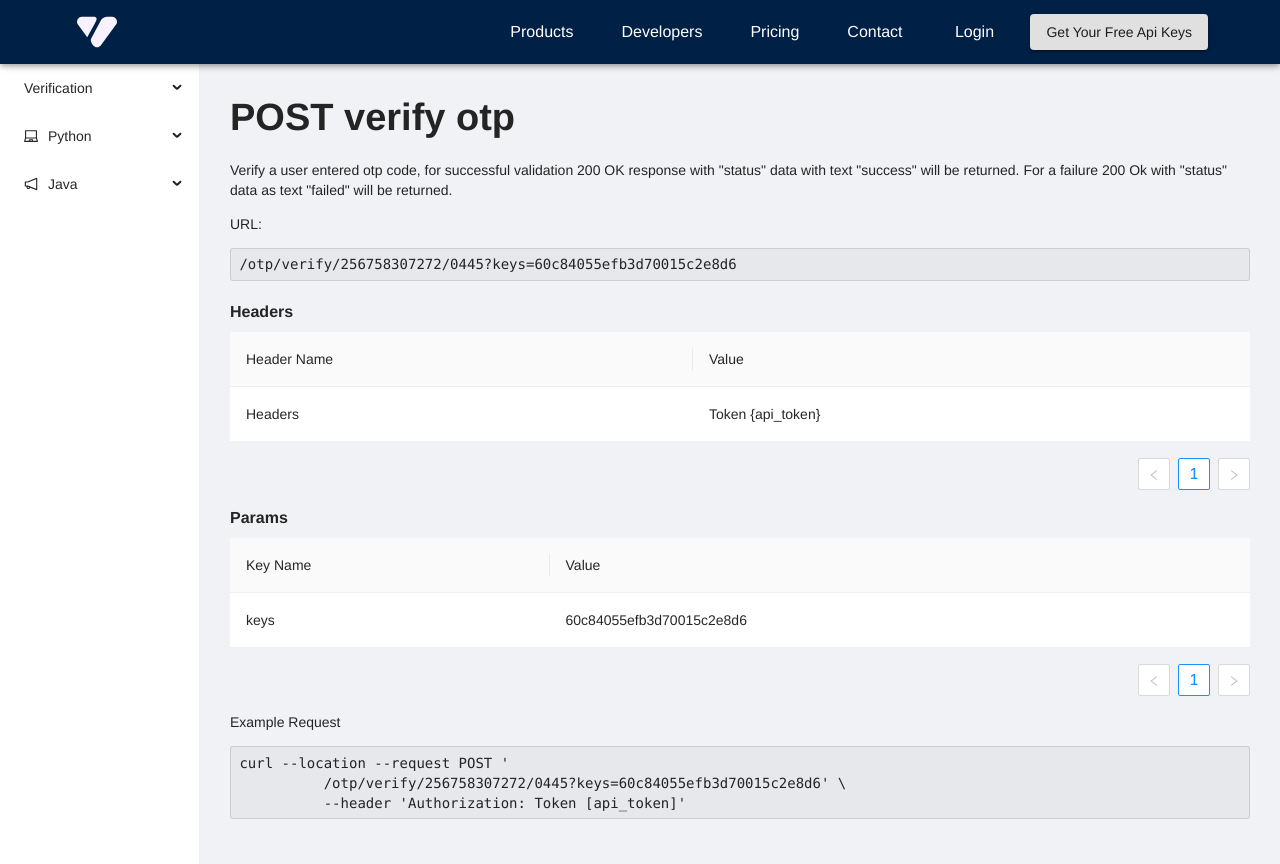
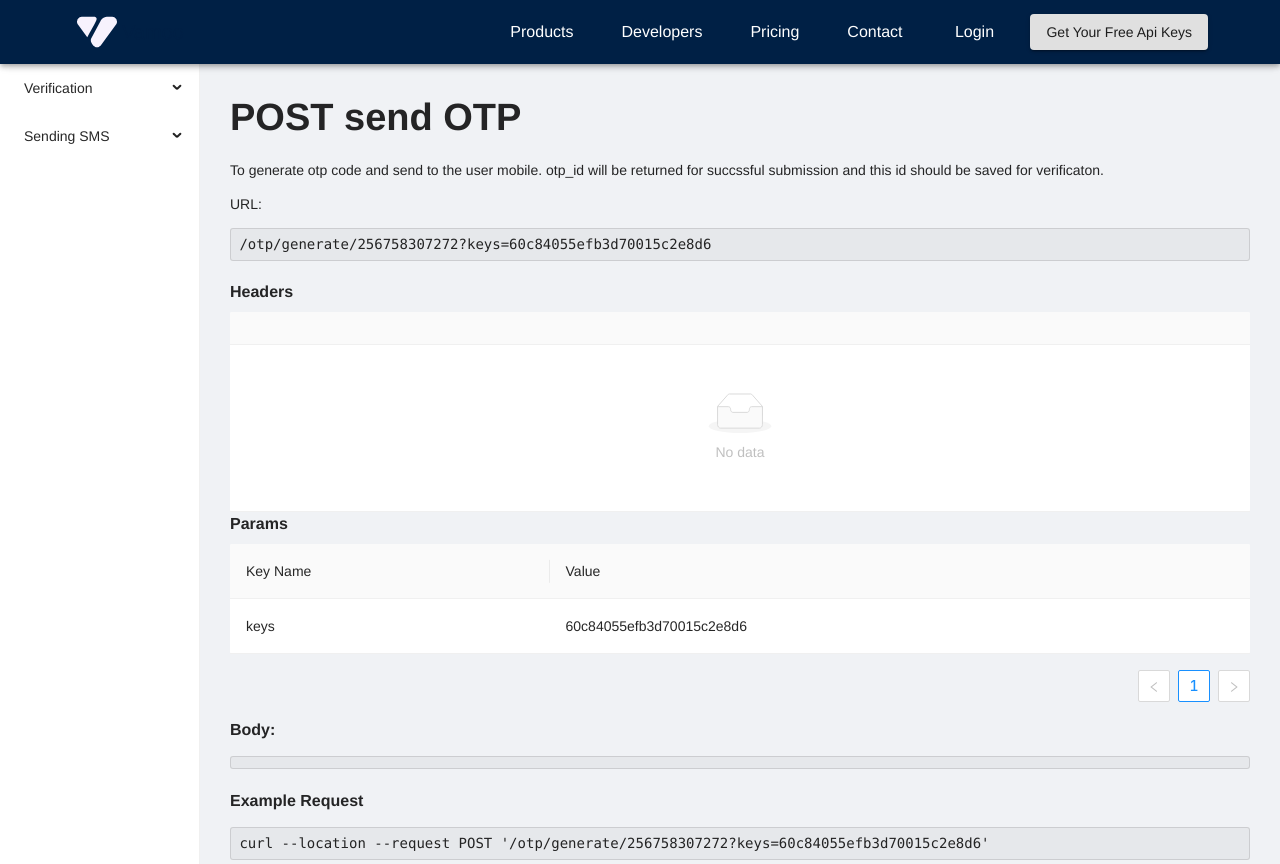
Before and after one commit to Airdady/fe-sms-service-system, a React (Create React App) app: page /documentations in a window 1280 px wide. Built offline with nearby package versions, Linux system fonts and the light colour scheme; what react-stripe-elements would draw is missing.

Commit message:
finished documentations

```diff
--- a/src/pages/documentation/DocumentationPage.js
+++ b/src/pages/documentation/DocumentationPage.js
@@ -5,7 +5,7 @@ import { LaptopOutlined, NotificationOutlined } from "@ant-design/icons";
 import { Link, Route, Switch, useRouteMatch } from "react-router-dom";
 import Document from "./components/Document";
 import SendOTP from "./components/SendOTP";
-import { verify } from "./data";
+import { sms, verify } from "./data";
 
 const { SubMenu } = Menu;
 const { Content, Sider } = Layout;
@@ -32,22 +32,17 @@ export default function DocumentationPage() {
             >
               <SubMenu key="Verification" title="Verification">
                 {verify.map((v) => (
-                  <Menu.Item key={v.path}>
+                  <Menu.Item key={v.url}>
                     <Link to={getPath(v.path)}>{v.label}</Link>
                   </Menu.Item>
                 ))}
               </SubMenu>
-              <SubMenu key="Python" icon={<LaptopOutlined />} title="Python">
-                <Menu.Item key="5">option5</Menu.Item>
-                <Menu.Item key="6">option6</Menu.Item>
-                <Menu.Item key="7">option7</Menu.Item>
-                <Menu.Item key="8">option8</Menu.Item>
-              </SubMenu>
-              <SubMenu key="Java" icon={<NotificationOutlined />} title="Java">
-                <Menu.Item key="9">option9</Menu.Item>
-                <Menu.Item key="10">option10</Menu.Item>
-                <Menu.Item key="11">option11</Menu.Item>
-                <Menu.Item key="12">option12</Menu.Item>
+              <SubMenu key="SMS" title="Sending SMS">
+                {sms.map((v) => (
+                  <Menu.Item key={v.url}>
+                    <Link to={getPath(v.path)}>{v.label}</Link>
+                  </Menu.Item>
+                ))}
               </SubMenu>
             </Menu>
           </Sider>
@@ -56,12 +51,12 @@ export default function DocumentationPage() {
           >
             <Switch>
               {verify.map((v) => (
-                <Route
-                  // path={`${path}${v.path}`}
-                  path={getPath(v.path)}
-                  key={v.path}
-                  exact
-                >
+                <Route path={getPath(v.path)} key={v.path} exact>
+                  <Document {...v} />
+                </Route>
+              ))}
+              {sms.map((v) => (
+                <Route path={getPath(v.path)} key={v.path} exact>
                   <Document {...v} />
                 </Route>
               ))}
--- a/src/pages/documentation/components/Document.js
+++ b/src/pages/documentation/components/Document.js
@@ -11,6 +11,7 @@ export default function Document({
   headers,
   params,
   request,
+  body,
 }) {
   return (
     <>
@@ -25,9 +26,12 @@ export default function Document({
       <HeaderTable options={headers} />
       <Title level={5}>Params</Title>
       <HeaderTable options={params} />
-
+      <Title level={5}>Body:</Title>
       <Text>
-        Example Request
+        <pre>{body}</pre>
+      </Text>
+      <Title level={5}>Example Request</Title>
+      <Text>
         <pre>{request}</pre>
       </Text>
     </>
--- a/src/pages/documentation/data.js
+++ b/src/pages/documentation/data.js
@@ -3,6 +3,42 @@ const verify = [
   {
     path: "",
     label: "Send OTP",
+    title: "POST send OTP",
+    description:
+      "To generate otp code and send to the user mobile. otp_id will be returned for succssful submission and this id should be saved for verificaton.",
+    url: `${baseUrl}/otp/generate/256758307272?keys=60c84055efb3d70015c2e8d6`,
+    headers: {
+      data: [],
+      columns: [],
+    },
+    params: {
+      data: [
+        {
+          keys: "Keys",
+          label: "keys",
+          value: "60c84055efb3d70015c2e8d6",
+          comment:
+            "(Mandatory) keys represent the profile to be used to send of the message and the user authentication details.",
+        },
+      ],
+      columns: [
+        {
+          title: "Key Name",
+          dataIndex: "name",
+          key: "HeadName",
+        },
+        {
+          title: "Value",
+          dataIndex: "value",
+          key: "headerValue",
+        },
+      ],
+    },
+    request: `curl --location --request POST '${baseUrl}/otp/generate/256758307272?keys=60c84055efb3d70015c2e8d6'`,
+  },
+  {
+    path: "verify-otp",
+    label: "Verify OTP",
     title: "POST verify otp",
     description:
       "Verify a user entered otp code, for successful validation 200 OK\n" +
@@ -55,6 +91,170 @@ const verify = [
           /otp/verify/256758307272/0445?keys=60c84055efb3d70015c2e8d6' \\
           --header 'Authorization: Token [api_token]'`,
   },
+  {
+    path: "resend-otp",
+    label: "Resend OTP",
+    title: "POST Resend OTP",
+    description:
+      "To resend a otp to the user , previuos otp_id is needed . minimum delay between resend requests is 60 seconds.",
+    url: `${baseUrl}/otp/resend/256758307272?keys=60c84055efb3d70015c2e8d6`,
+    headers: {
+      data: [
+        {
+          keys: "Headers",
+          label: "Authorization",
+          value: "Basic d3N0bjY2NzY6ZFVLMEZwWmQ=",
+        },
+      ],
+      columns: [
+        {
+          title: "Header Name",
+          dataIndex: "name",
+          key: "HeadName",
+        },
+        {
+          title: "Value",
+          dataIndex: "value",
+          key: "headerValue",
+        },
+      ],
+    },
+    params: {
+      data: [
+        {
+          keys: "Keys",
+          label: "keys",
+          value: "60c84055efb3d70015c2e8d6",
+        },
+      ],
+      columns: [
+        {
+          title: "Key Name",
+          dataIndex: "name",
+          key: "HeadName",
+        },
+        {
+          title: "Value",
+          dataIndex: "value",
+          key: "headerValue",
+        },
+      ],
+    },
+    body: `
+      formdata
+      {
+        "otp_id": "e8304abf-cbe1-4986-a560-91714d70c72d"
+      }
+      (Mandatory) otp_id received in previuos send otp request.
+    `,
+    request: `curl --location --request POST '${baseUrl}
+          /otp/verify/256758307272/0445?keys=60c84055efb3d70015c2e8d6' \\
+          --header 'Authorization: Token [api_token]'`,
+  },
 ];
 
-export { verify };
+const sms = [
+  {
+    path: "send-sms",
+    label: "Send Single SMS",
+    title: "POST: Send Single SMS",
+    description: "",
+    url: `${baseUrl}/sms/send?keys=60cdc64546fd6d09d4cd47cb`,
+    headers: {
+      data: [],
+      columns: [],
+    },
+    params: {
+      data: [
+        {
+          keys: "Keys",
+          label: "keys",
+          value: "60cdc64546fd6d09d4cd47cb",
+          comment:
+            "(Mandatory) keys represent the profile to be used to send of the message and the user authentication details.",
+        },
+      ],
+      columns: [
+        {
+          title: "Key Name",
+          dataIndex: "name",
+          key: "HeadName",
+        },
+        {
+          title: "Value",
+          dataIndex: "value",
+          key: "headerValue",
+        },
+      ],
+    },
+    body: `{
+    "from":"AirdadyB","to":"256758307272", "content":"Welcome to Airdady sms"
+}`,
+    request: `curl --location --request POST '${baseUrl}/sms/send?keys=60cdc64546fd6d09d4cd47cb' \
+--data-raw '{
+    "from":"AirdadyB",
+	"to":"256758307272",
+	"content":"Welcome to Airdady sms"
+}
+'`,
+  },
+  {
+    path: "send-sms-multiple",
+    label: "Send Multiple SMS",
+    title: "POST: Send Broadcast SMS",
+    description: "",
+    url: `${baseUrl}/sms/send_batch?keys=60c84218efb3d70015c2e8d7`,
+    headers: {
+      data: [],
+      columns: [],
+    },
+    params: {
+      data: [
+        {
+          keys: "Keys",
+          label: "keys",
+          value: "60cdc64546fd6d09d4cd47cb",
+          comment:
+            "(Mandatory) keys represent the profile to be used to send of the message and the user authentication details.",
+        },
+      ],
+      columns: [
+        {
+          title: "Key Name",
+          dataIndex: "name",
+          key: "HeadName",
+        },
+        {
+          title: "Value",
+          dataIndex: "value",
+          key: "headerValue",
+        },
+      ],
+    },
+    body: `{
+    "messages": [
+        {
+            "to": [
+                256758307272
+            ],
+            "content": "Welcome to Airdady",
+            "from": "Airdady"
+        }
+    ]
+}`,
+    request: `curl --location --request POST '${baseUrl}/sms/send_batch?keys=60c84218efb3d70015c2e8d7' \
+--data-raw '{
+    "messages": [
+        {
+            "to": [
+                256758307272
+            ],
+            "content": "Welcome to Airdady",
+            "from": "Airdady"
+        }
+    ]
+}'`,
+  },
+];
+
+export { verify, sms };
```
